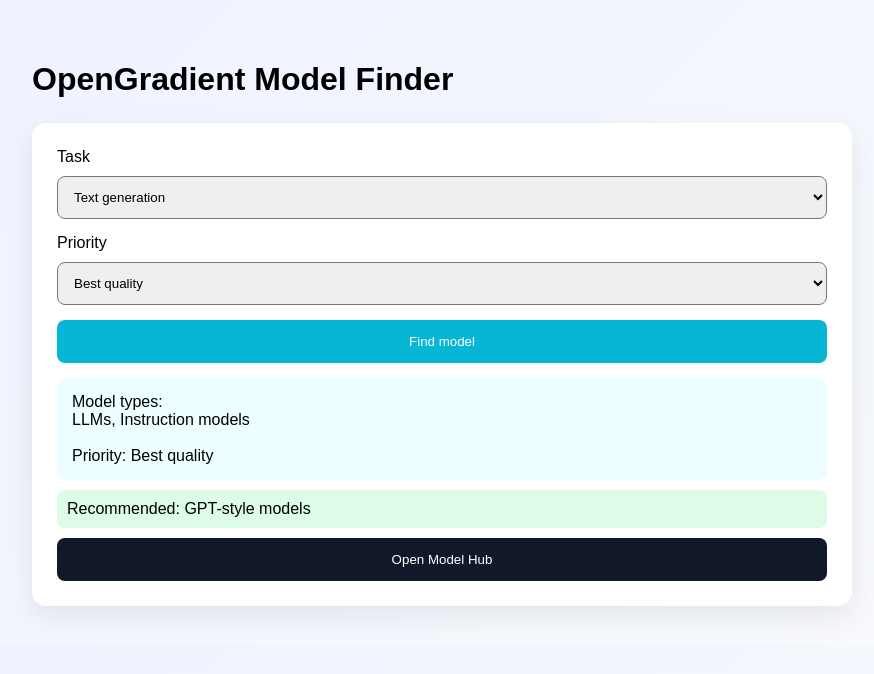
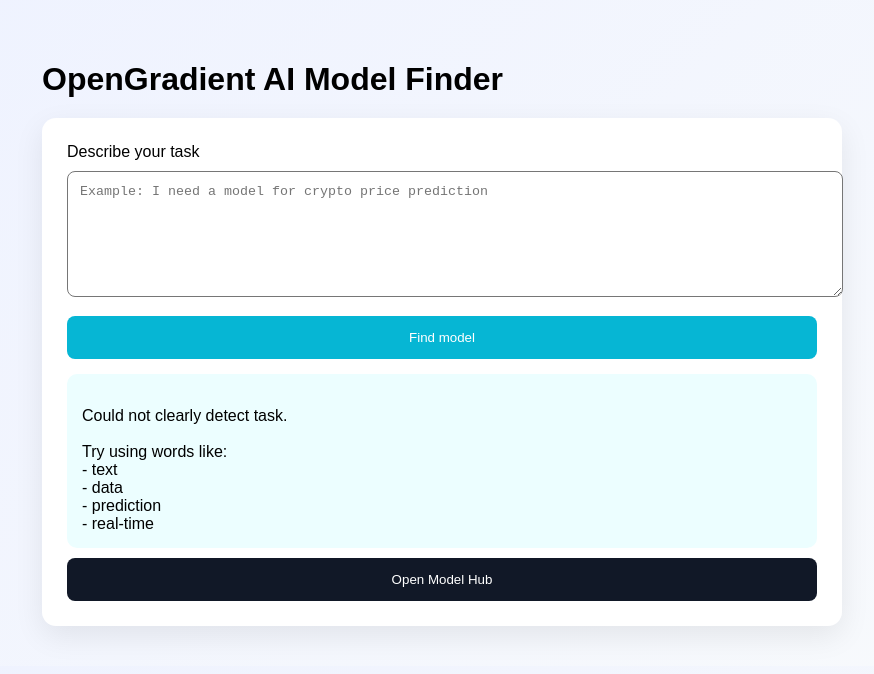
Before and after one commit to denys100394/og-model-finder, a plain HTML site: page index.html in a window 1280 px wide. Both pictures are taken after a click on the button "Find model". Shown: the whole page, without its empty margins (198-1072 px from the left). Drawn offline with Linux system fonts and the light colour scheme.

Commit message:
Update index.html

```diff
--- a/index.html
+++ b/index.html
@@ -2,7 +2,7 @@
 <html lang="en">
 <head>
 <meta charset="UTF-8">
-<title>OpenGradient Model Finder</title>
+<title>OpenGradient AI Model Finder</title>
 
 <style>
 body {
@@ -13,12 +13,12 @@ body {
 }
 
 .container {
-  max-width: 820px;
+  max-width: 800px;
   margin: auto;
 }
 
 h1 {
-  margin-bottom: 25px;
+  margin-bottom: 20px;
 }
 
 .box {
@@ -28,12 +28,13 @@ h1 {
   box-shadow: 0 10px 30px rgba(0,0,0,0.08);
 }
 
-select {
+textarea {
   width: 100%;
   padding: 12px;
+  border-radius: 8px;
   margin-top: 10px;
   margin-bottom: 15px;
-  border-radius: 8px;
+  min-height: 100px;
 }
 
 button {
@@ -49,16 +50,6 @@ button {
   color: white;
 }
 
-.primary:hover {
-  background: #0891b2;
-}
-
-.dark {
-  background: #111827;
-  color: white;
-  margin-top: 10px;
-}
-
 .result {
   margin-top: 15px;
   background: #ecfeff;
@@ -67,11 +58,10 @@ button {
   white-space: pre-line;
 }
 
-.badge {
+.dark {
+  background: #111827;
+  color: white;
   margin-top: 10px;
-  padding: 10px;
-  background: #dcfce7;
-  border-radius: 8px;
 }
 </style>
 </head>
@@ -79,32 +69,18 @@ button {
 <body>
 
 <div class="container">
-<h1>OpenGradient Model Finder</h1>
+<h1>OpenGradient AI Model Finder</h1>
 
 <div class="box">
 
-<label>Task</label>
-<select id="task">
-<option>Text generation</option>
-<option>Data analysis</option>
-<option>Real-time inference</option>
-<option>Forecasting</option>
-</select>
+<label>Describe your task</label>
+<textarea id="input" placeholder="Example: I need a model for crypto price prediction"></textarea>
 
-<label>Priority</label>
-<select id="priority">
-<option>Best quality</option>
-<option>Fastest</option>
-<option>Balanced</option>
-</select>
-
-<button class="primary" onclick="findModel()">Find model</button>
+<button class="primary" onclick="analyze()">Find model</button>
 
 <div class="result" id="result">
-Select options and click "Find model"
+Enter your task and click "Find model"
 </div>
-
-<div class="badge" id="badge"></div>
 
 <a href="https://opengradient.ai" target="_blank">
 <button class="dark">Open Model Hub</button>
@@ -114,46 +90,75 @@ Select options and click "Find model"
 </div>
 
 <script>
-function findModel() {
-  let task = document.getElementById("task").value;
-  let priority = document.getElementById("priority").value;
+function analyze() {
+  let input = document.getElementById("input").value.toLowerCase();
+  let result = "";
 
-  let result = "";
-  let rec = "";
+  if (input.includes("text") || input.includes("write")) {
+    result = `
+Detected: Text generation
 
-  if (task === "Text generation") {
-    result = "LLMs, Instruction models";
-    rec = priority === "Best quality" ? "GPT-style models"
-        : priority === "Fastest" ? "Small lightweight LLM"
-        : "Balanced LLM";
+Recommended:
+- LLM models
+- Instruction models
+
+Search:
+text generation, prompts, LLM
+    `;
   }
 
-  if (task === "Data analysis") {
-    result = "Analytics, structured reasoning";
-    rec = priority === "Best quality" ? "Deep reasoning model"
-        : priority === "Fastest" ? "Light analysis model"
-        : "Balanced analytics model";
+  else if (input.includes("data") || input.includes("analysis")) {
+    result = `
+Detected: Data analysis
+
+Recommended:
+- Analytics models
+- Structured reasoning
+
+Search:
+data analysis, structured output
+    `;
   }
 
-  if (task === "Real-time inference") {
-    result = "Low latency models";
-    rec = priority === "Best quality" ? "Optimized inference model"
-        : priority === "Fastest" ? "Edge model"
-        : "Balanced inference model";
+  else if (input.includes("real") || input.includes("fast")) {
+    result = `
+Detected: Real-time inference
+
+Recommended:
+- Low latency models
+- Optimized models
+
+Search:
+real-time inference, fast models
+    `;
   }
 
-  if (task === "Forecasting") {
-    result = "Time-series models";
-    rec = priority === "Best quality" ? "Advanced prediction model"
-        : priority === "Fastest" ? "Light predictor"
-        : "Balanced forecasting model";
+  else if (input.includes("predict") || input.includes("forecast")) {
+    result = `
+Detected: Forecasting
+
+Recommended:
+- Time-series models
+- Prediction models
+
+Search:
+forecasting, prediction
+    `;
   }
 
-  document.getElementById("result").innerText =
-  "Model types:\n" + result + "\n\nPriority: " + priority;
+  else {
+    result = `
+Could not clearly detect task.
 
-  document.getElementById("badge").innerText =
-  "Recommended: " + rec;
+Try using words like:
+- text
+- data
+- prediction
+- real-time
+    `;
+  }
+
+  document.getElementById("result").innerText = result;
 }
 </script>
 
```
